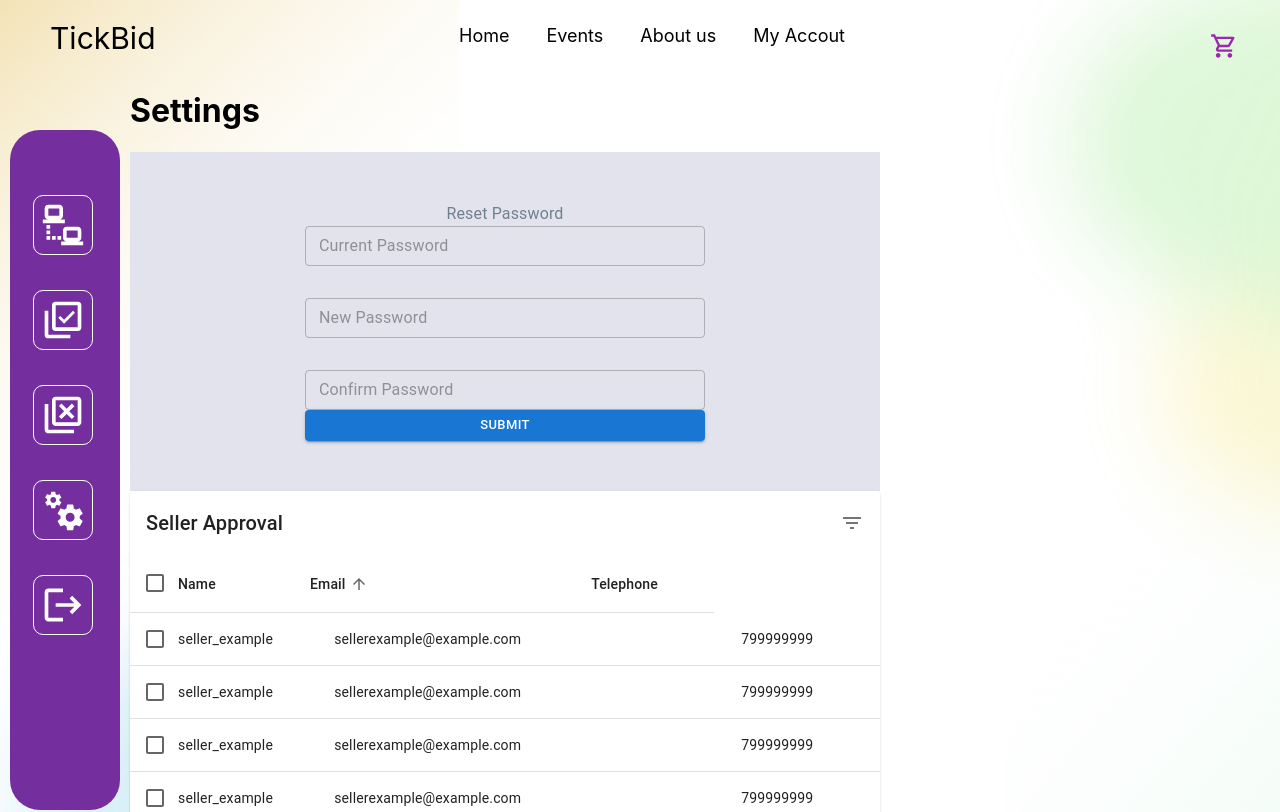
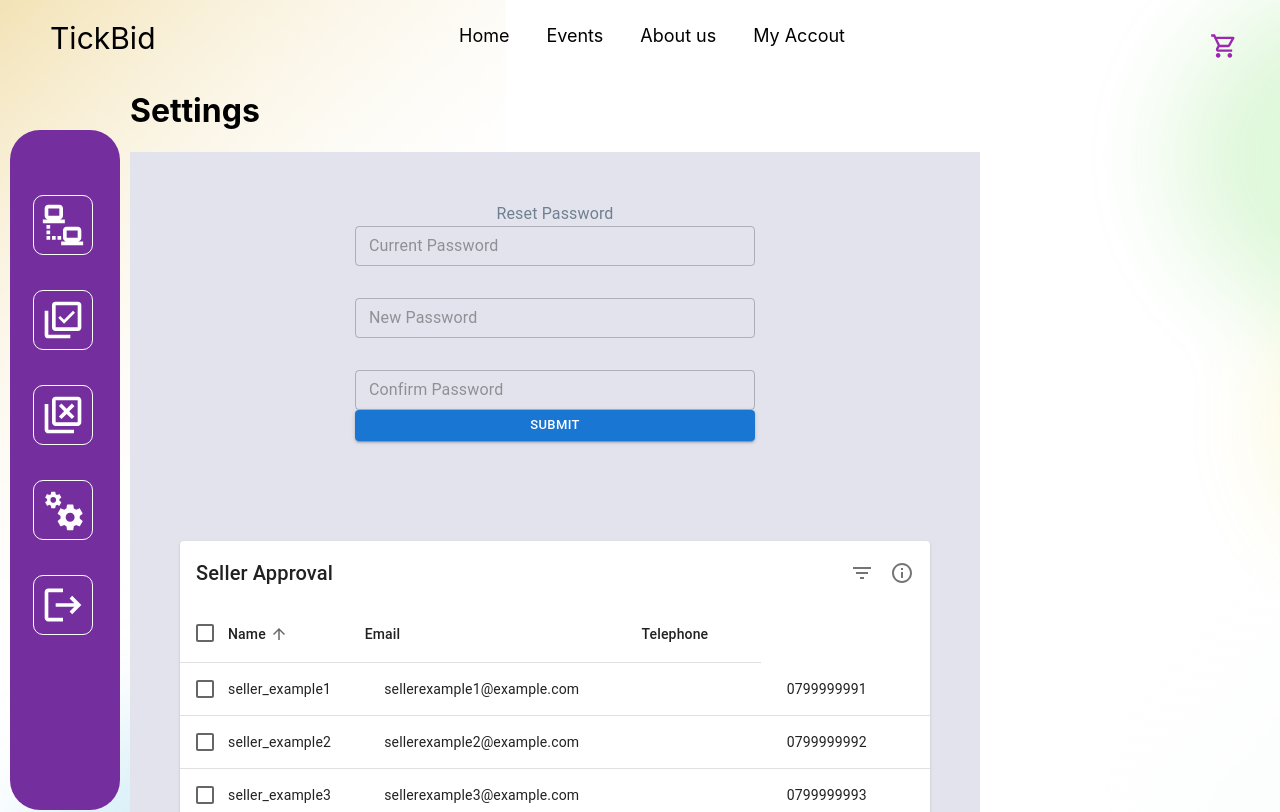
Before and after one commit to samitha093/Software-project, a Next.js app in the folder client/: page /manager/settings in a window 1280 px wide. Shown: the top 812 px of the page. Built offline with nearby package versions, Linux system fonts and the light colour scheme.

Commit message:
Seller Approval Table V2.0
Almost all function finished
Have to apply styles

```diff
--- a/client/components/manager/Sellerapprovaltable.tsx
+++ b/client/components/manager/Sellerapprovaltable.tsx
@@ -17,26 +17,26 @@ import IconButton from '@mui/material/IconButton';
 import Tooltip from '@mui/material/Tooltip';
 import FormControlLabel from '@mui/material/FormControlLabel';
 import Switch from '@mui/material/Switch';
-import DeleteIcon from '@mui/icons-material/Delete';
+import PublishIcon from '@mui/icons-material/Publish';
+import DeleteForeverSharpIcon from '@mui/icons-material/DeleteForeverSharp';
+import InfoOutlinedIcon from '@mui/icons-material/InfoOutlined';
 import FilterListIcon from '@mui/icons-material/FilterList';
 import { visuallyHidden } from '@mui/utils';
 
-interface Data
-{
+interface Data {
     name: string;
     email: string;
-    telephone: number;
+    telephone: string;
 }
 
 function createData
-(
-    name: string,
-    email: string,
-    telephone: number,
+    (
+        name: string,
+        email: string,
+        telephone: string,
 ):
-Data
-{
-    return{
+    Data {
+    return {
         name,
         email,
         telephone,
@@ -44,14 +44,14 @@ Data
 }
 
 const rows = [
-    createData('seller_example', 'sellerexample@example.com', 799999999),
-    createData('seller_example', 'sellerexample@example.com', 799999999),
-    createData('seller_example', 'sellerexample@example.com', 799999999),
-    createData('seller_example', 'sellerexample@example.com', 799999999),
-    createData('seller_example', 'sellerexample@example.com', 799999999),
-    createData('seller_example', 'sellerexample@example.com', 799999999),
-    createData('seller_example', 'sellerexample@example.com', 799999999),
-    createData('seller_example', 'sellerexample@example.com', 799999999),
+    createData('seller_example8', 'sellerexample8@example.com', '0799999998'),
+    createData('seller_example6', 'sellerexample6@example.com', '0799999996'),
+    createData('seller_example3', 'sellerexample3@example.com', '0799999993'),
+    createData('seller_example4', 'sellerexample4@example.com', '0799999994'),
+    createData('seller_example5', 'sellerexample5@example.com', '0799999995'),
+    createData('seller_example1', 'sellerexample1@example.com', '0799999991'),
+    createData('seller_example7', 'sellerexample7@example.com', '0799999997'),
+    createData('seller_example2', 'sellerexample2@example.com', '0799999992'),
 ];
 
 function descendingComparator<T>(a: T, b: T, orderBy: keyof T) {
@@ -215,11 +215,12 @@ const EnhancedTableToolbar = (props: EnhancedTableToolbarProps) => {
                 </Typography>
             )}
             {numSelected > 0 ? (
-                <Tooltip title="Approve">
+                <Tooltip title="Approve and Publish Seller">
                     <IconButton>
-                        <DeleteIcon />
+                        <PublishIcon />
                     </IconButton>
                 </Tooltip>
+
             ) : (
                 <Tooltip title="Filter list">
                     <IconButton>
@@ -227,13 +228,29 @@ const EnhancedTableToolbar = (props: EnhancedTableToolbarProps) => {
                     </IconButton>
                 </Tooltip>
             )}
+
+            {numSelected > 0 ? (
+                <Tooltip title="Decline and Delete Seller">
+                    <IconButton>
+                        <DeleteForeverSharpIcon />
+                    </IconButton>
+                </Tooltip>
+
+            ) : (
+                <Tooltip title="Info">
+                    <IconButton>
+                        <InfoOutlinedIcon />
+                    </IconButton>
+                </Tooltip>
+            )}
+
         </Toolbar>
     );
 };
 
 export default function EnhancedTable() {
     const [order, setOrder] = React.useState<Order>('asc');
-    const [orderBy, setOrderBy] = React.useState<keyof Data>('email');
+    const [orderBy, setOrderBy] = React.useState<keyof Data>('name'); //Order by name of the seller
     const [selected, setSelected] = React.useState<readonly string[]>([]);
     const [page, setPage] = React.useState(0);
     const [dense, setDense] = React.useState(false);
--- a/client/pages/manager/settings.tsx
+++ b/client/pages/manager/settings.tsx
@@ -14,7 +14,9 @@ const settings: NextPage = () => {
                     <h1>Settings</h1>
                     <div className="manager-settings-container">
                         <Managerpwdreset/>
+                        <div className="manager-password-container" >
                         <Sellerapprovaltable/>
+                        </div>
                     </div>
                 </div>
             </div>
```
